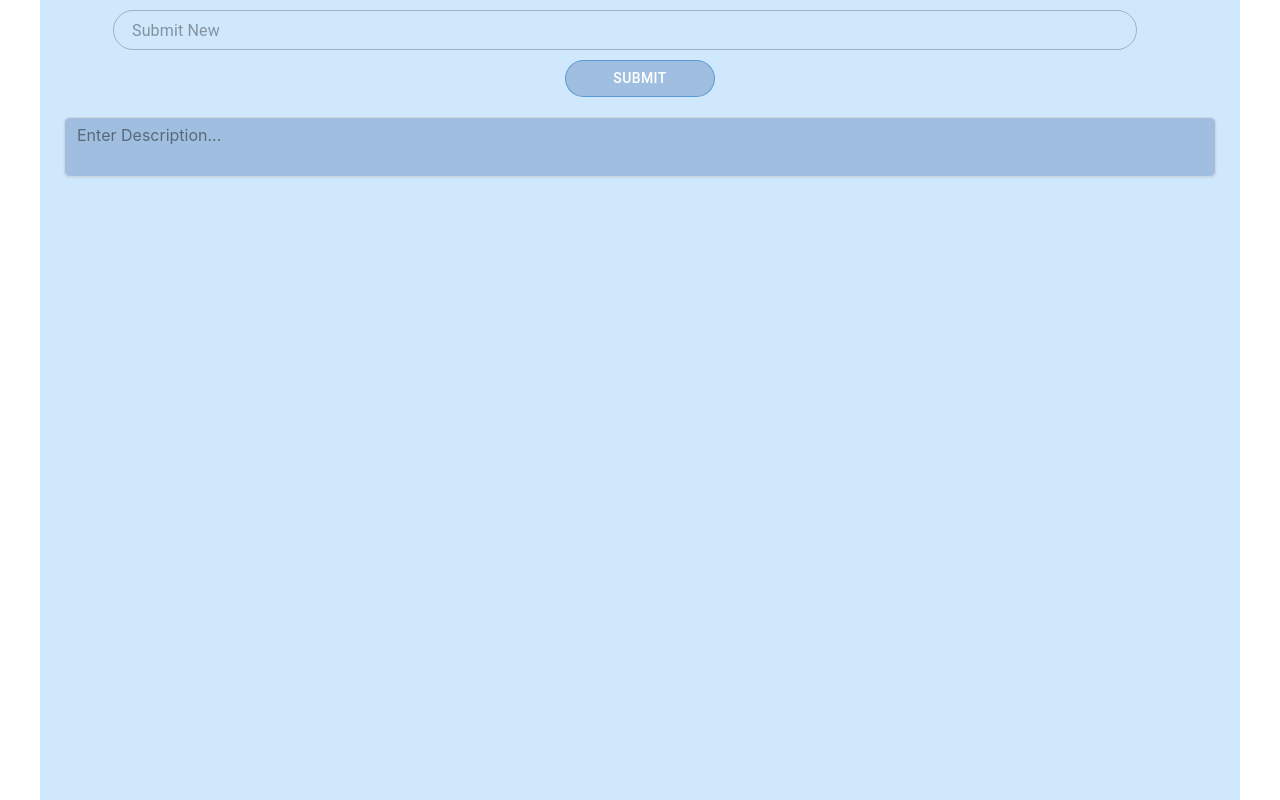
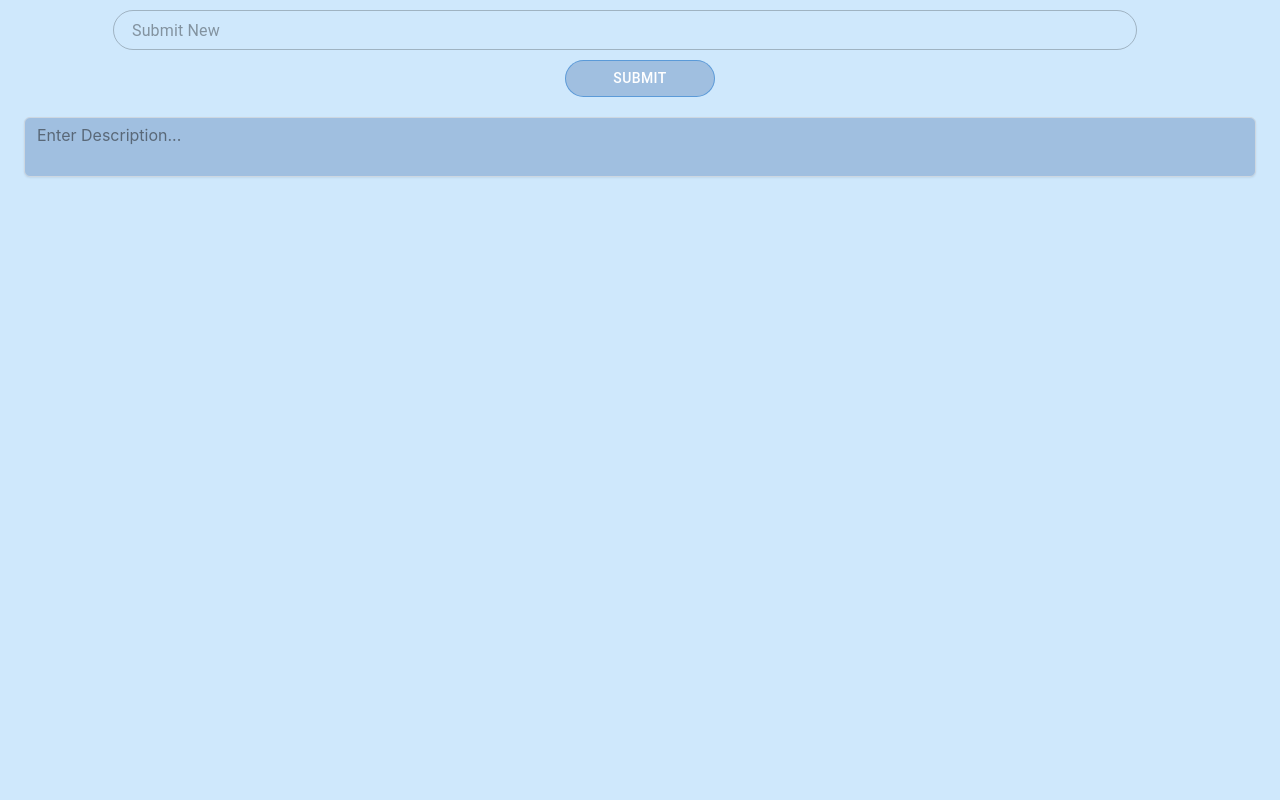
Before and after one commit to fcodelabs/training-web, a React (Create React App) app: page /home in a window 1280 px wide. Built offline with nearby package versions, Linux system fonts and the light colour scheme.

Commit message:
content updated

```diff
--- a/src/components/Form.tsx
+++ b/src/components/Form.tsx
@@ -49,7 +49,7 @@ const Form = () => {
 
     return(
 
-        <Container sx={{ bgcolor: '#cfe8fc', height: '100vh'}} >
+        <Container sx={{ bgcolor: '#cfe8fc', height: '100vh'}} maxWidth="xl">
           <TextField InputProps={{style:textStyles}} variant="outlined" placeholder='Submit New' id="fullWidth" value={title} onChange={handleTitleChange}  />
           <Button sx={{margin:"10px 20px auto",borderRadius:"30px",width:"150px",bgcolor:"#A0BFE0",color:"#ffffff"}} variant="outlined" type='submit' onClick={handleSubmit}>Submit</Button>
           {/* <Button variant="contained" type="submit" color="primary" sx={{ margin:"20px auto"}}>SIGN IN</Button> */}
```
